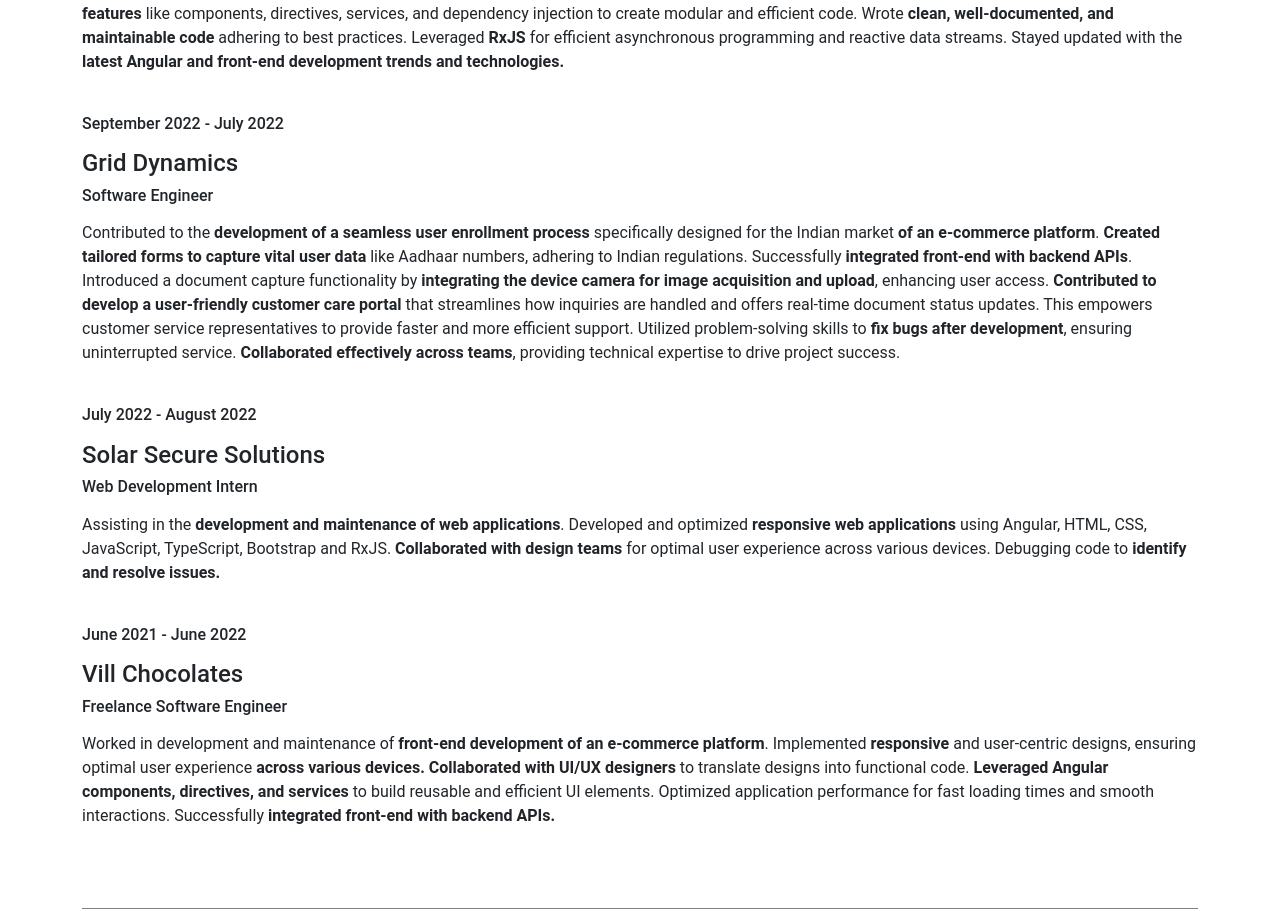
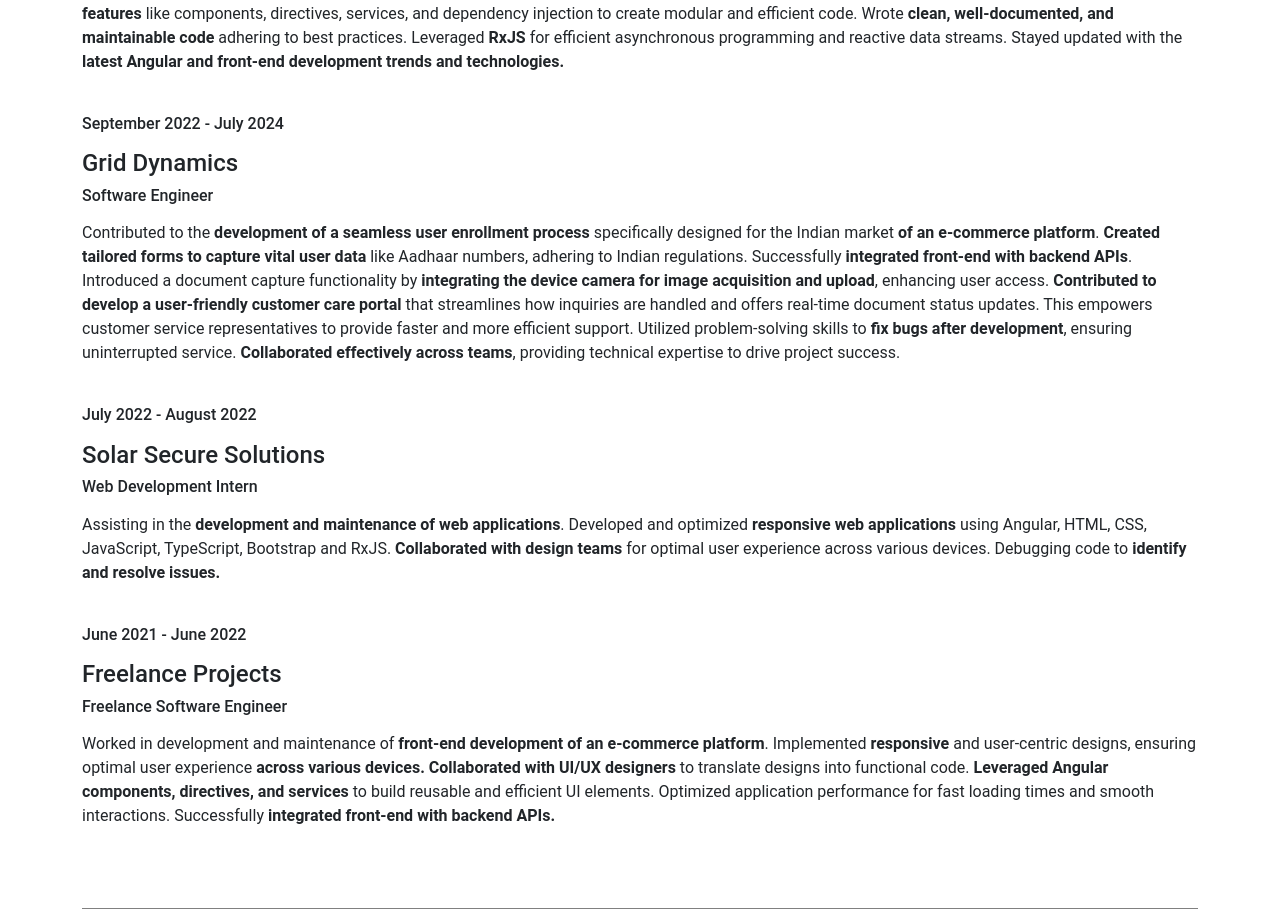
Before and after one commit to BarathRaj27499/portfolio, an Angular app: page /about-me in a window 1280 px wide. Shown: the part 1827-2738 px from the top of the page. Built offline with nearby package versions, Linux system fonts and the light colour scheme.

Commit message:
issue fix commit

```diff
--- a/src/app/about-me/about-me.component.html
+++ b/src/app/about-me/about-me.component.html
@@ -69,7 +69,7 @@
             <p class="mt-2"><b>Developed and maintained the front-end of a robust task management tool</b> using Angular, TypeScript, and HTML5/CSS3. <b>Implemented responsive design principles</b> to ensure optimal user experience across various devices. <b>Successfully integrated front-end with backend APIs</b>. Utilized <b>advanced Angular features</b> like components, directives, services, and dependency injection to create modular and efficient code. Wrote <b>clean, well-documented, and maintainable code</b> adhering to best practices. Leveraged <b>RxJS</b> for efficient asynchronous programming and reactive data streams. Stayed updated with the <b>latest Angular and front-end development trends and technologies.</b></p>
         </div>
         <div [@fadeInFromLeft] class="row">
-            <h6 class="font-weight-500 mt-4">September 2022 - July 2022</h6>
+            <h6 class="font-weight-500 mt-4">September 2022 - July 2024</h6>
             <h4 class="mt-2">Grid Dynamics</h4>
             <h6>Software Engineer</h6>
             <p class="mt-2">Contributed to the <b>development of a seamless user enrollment process</b> specifically designed for the Indian market <b>of an e-commerce platform</b>. <b>Created tailored forms to capture vital user data</b> like Aadhaar numbers, adhering to Indian regulations. Successfully <b>integrated front-end with backend APIs</b>. Introduced a document capture functionality by <b>integrating the device camera for image acquisition and upload</b>, enhancing user access. <b>Contributed to develop a user-friendly customer care portal</b> that streamlines how inquiries are handled and offers real-time document status updates. This empowers customer service representatives to provide faster and more efficient support. Utilized problem-solving skills to <b>fix bugs after development</b>, ensuring uninterrupted service. <b>Collaborated effectively across teams</b>, providing technical expertise to drive project success.</p>
@@ -82,7 +82,7 @@
         </div>
         <div [@fadeInFromLeft] class="row">
             <h6 class="font-weight-500 mt-4">June 2021 - June 2022</h6>
-            <h4 class="mt-2">Vill Chocolates</h4>
+            <h4 class="mt-2">Freelance Projects</h4>
             <h6>Freelance Software Engineer</h6>
             <p class="mt-2">Worked in development and maintenance of <b>front-end development of an e-commerce platform</b>. Implemented <b>responsive</b> and user-centric designs, ensuring optimal user experience <b>across various devices. Collaborated with UI/UX designers</b> to translate designs into functional code. <b>Leveraged Angular components, directives, and services</b> to build reusable and efficient UI elements. Optimized application performance for fast loading times and smooth interactions. Successfully <b>integrated front-end with backend APIs.</b></p>
         </div>
--- a/src/app/home/home.component.html
+++ b/src/app/home/home.component.html
@@ -5,7 +5,7 @@
             <h1 [@fadeInFromLeft] class="mt-4">{{role}}</h1>
             <p [@fadeInFromLeft] class="mt-4">{{profileSummary}}</p>
             <div class="mt-4">
-                <a href="/Resume.pdf" download="Barath_Raj_T.pdf">
+                <a href="Resume.pdf" download="Barath_Raj_T.pdf">
                     <button [@fadeInFromRight] class="btn btn-primary">Download CV</button>
                   </a>
                 <button [@fadeInFromRight] routerLink="/contact-me" class="btn btn-primary ms-4">Contact Me</button>
```
